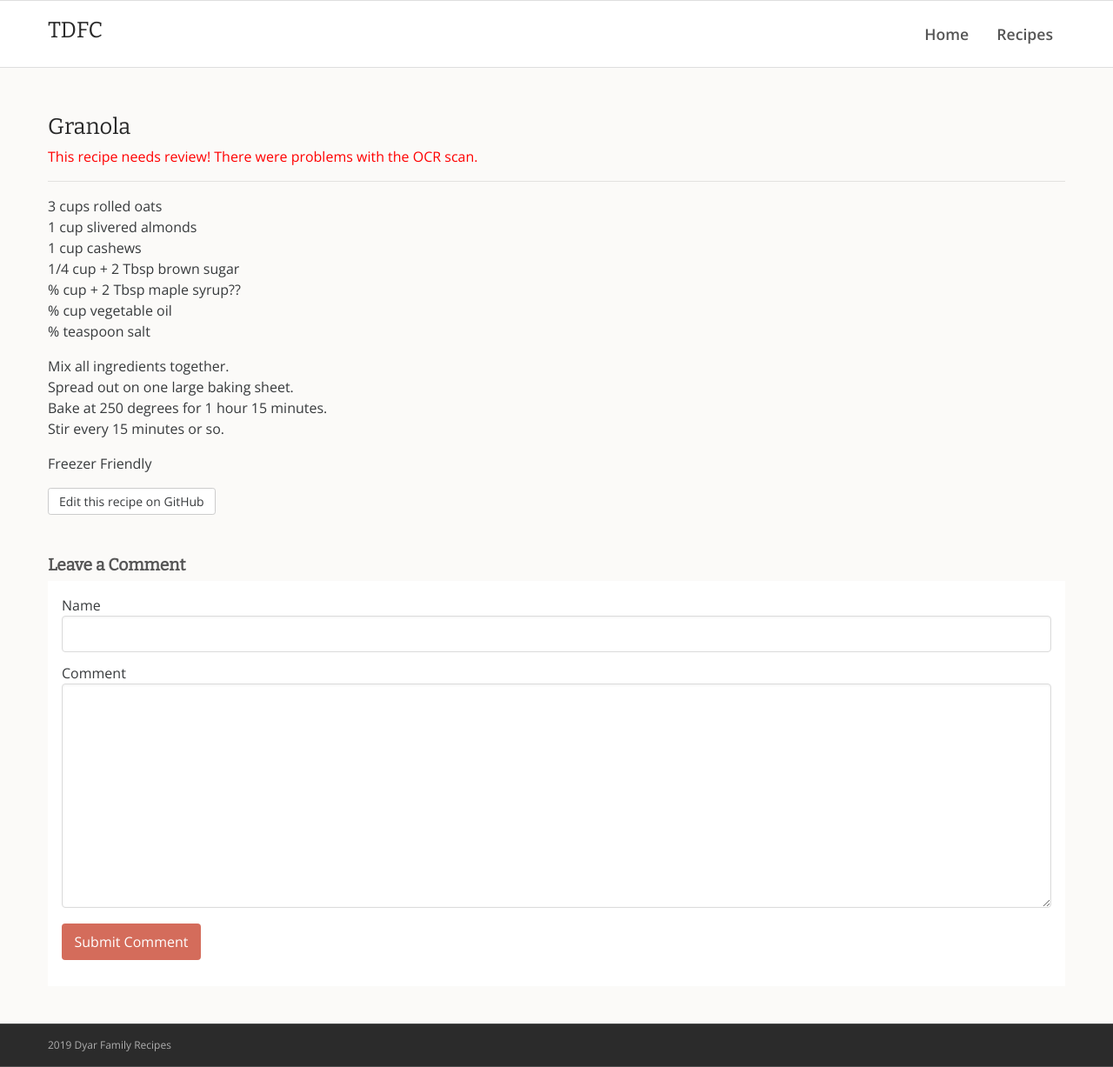
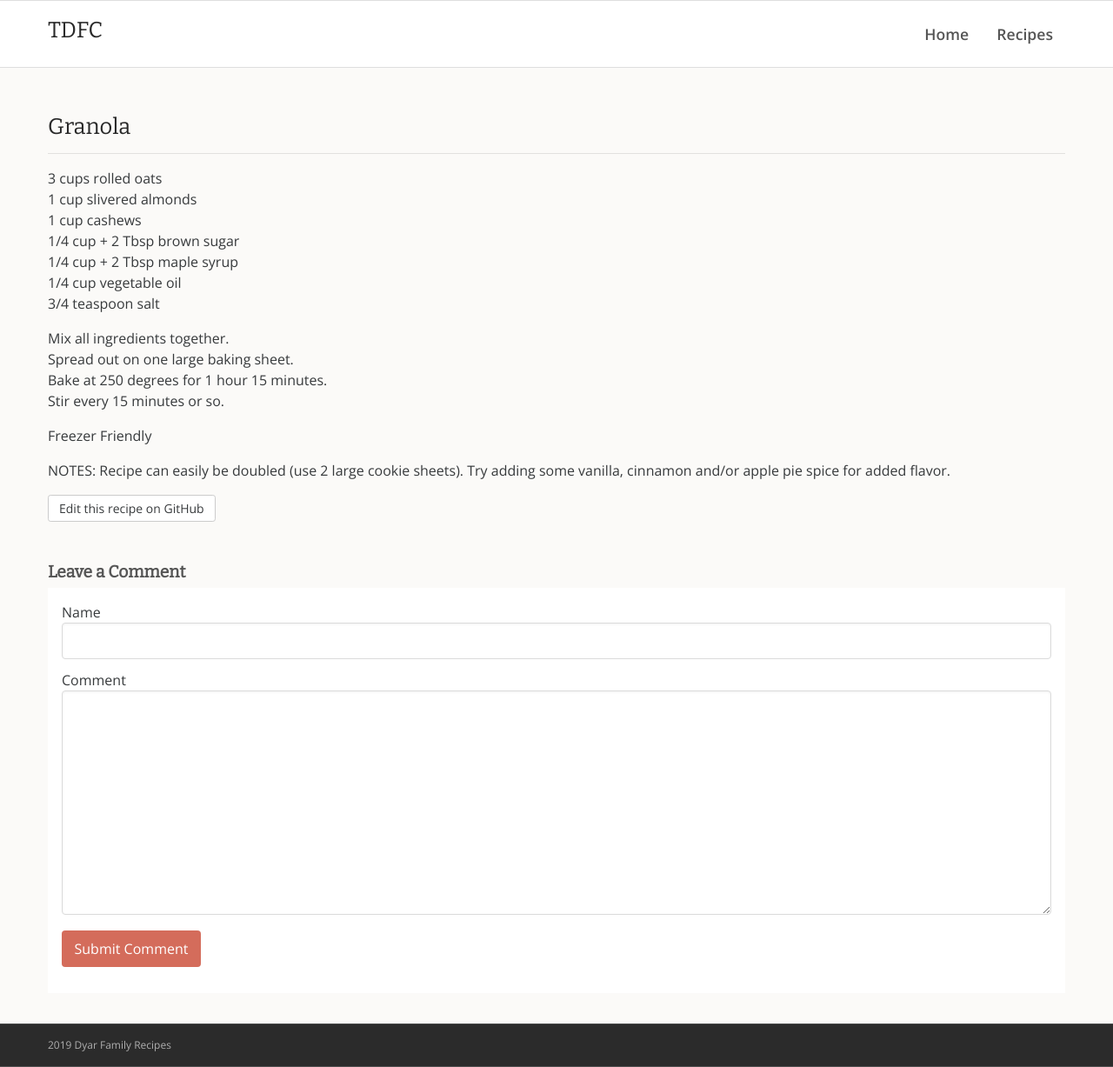
Before and after one commit to rdyar/tdfc, a Jekyll site: the page built from _odds-and-ends/granola.md, in a window 1280 px wide and 1227 px high. Shown: the whole window at 87% size. Built offline with Jekyll 4.4.1, drawn with Linux system fonts in a browser that asks for light colours.

Commit message:
Update granola.md

```diff
--- a/_odds-and-ends/granola.md
+++ b/_odds-and-ends/granola.md
@@ -1,13 +1,12 @@
 ---
-s: r
 ---
 3 cups rolled oats
 1 cup slivered almonds
 1 cup cashews
 1/4 cup + 2 Tbsp brown sugar
-% cup + 2 Tbsp maple syrup??
-% cup vegetable oil
-% teaspoon salt
+1/4 cup + 2 Tbsp maple syrup
+1/4 cup vegetable oil
+3/4 teaspoon salt
 
 Mix all ingredients together.
 Spread out on one large baking sheet.
@@ -16,3 +15,6 @@ Stir every 15 minutes or so.
 
 
 Freezer Friendly
+
+
+NOTES: Recipe can easily be doubled (use 2 large cookie sheets).  Try adding some vanilla, cinnamon and/or apple pie spice for added flavor.
```
